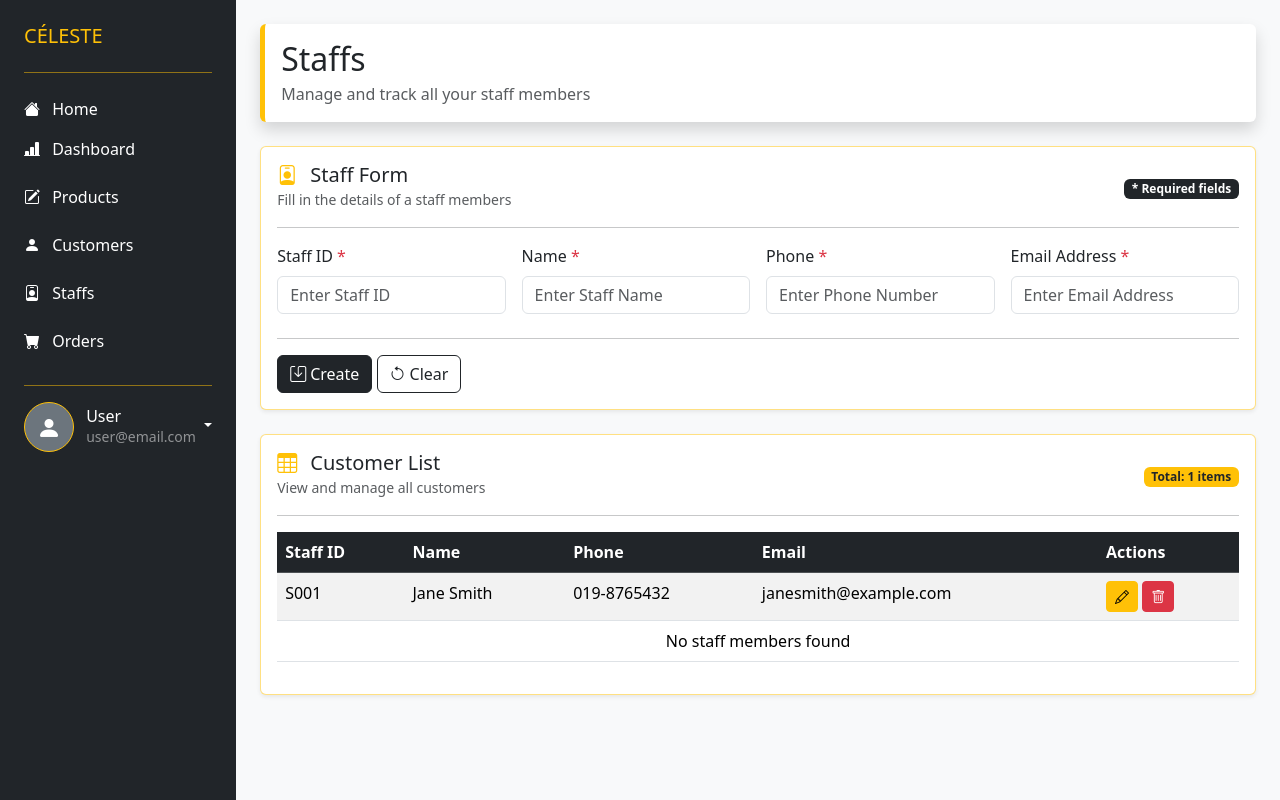
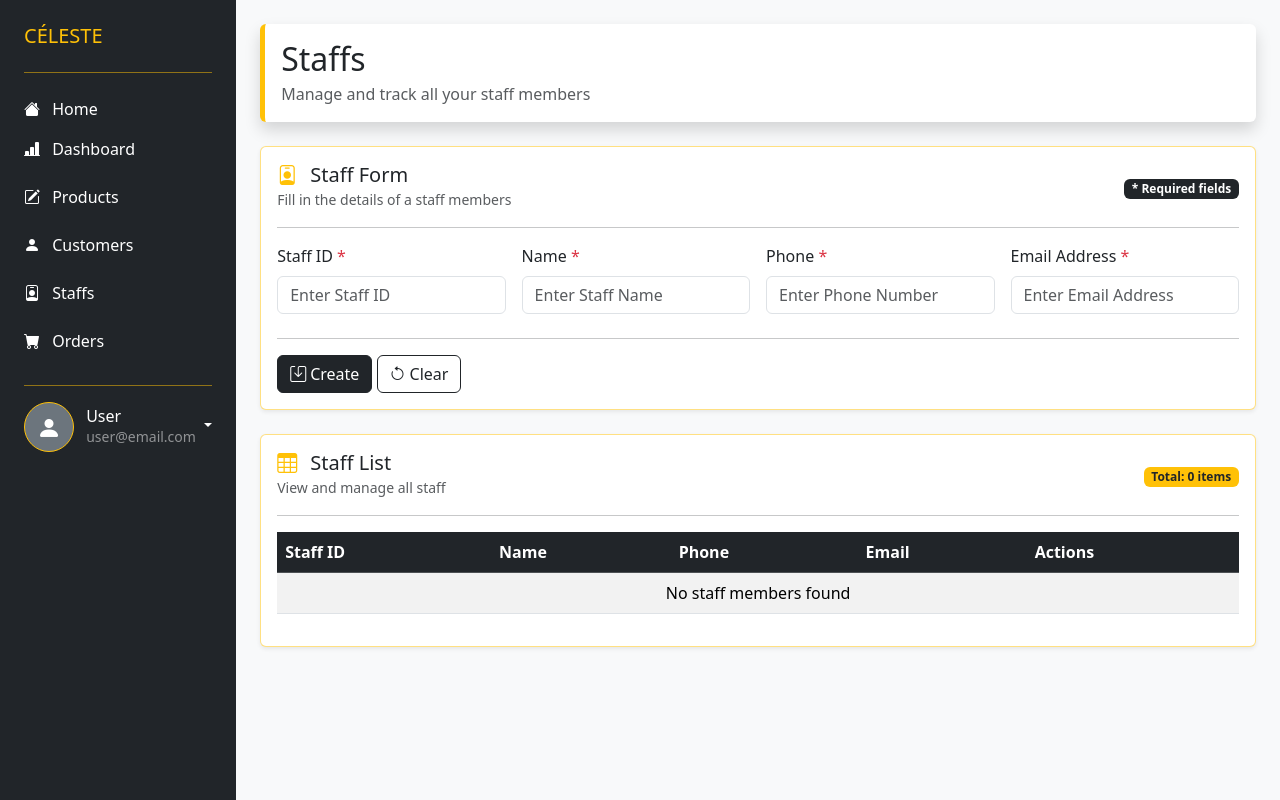
Before and after one commit to ManS1626/pt2, a PHP site: page /views/staffs.php in a window 1280 px wide. Run offline with PHP 8.4, Linux system fonts and the light colour scheme; some libraries are stand-ins or nearby versions.

Commit message:
create and link staff model and controller

```diff
--- a/views/staffs.php
+++ b/views/staffs.php
@@ -27,25 +27,25 @@ ob_start();
 
         <hr>
 
-        <form action="" method="post" class="needs-validation" novalidate>
+        <form action="<?= BASE_URL ?>staffcontroller/<?= isset($astaff) ? 'update' : 'save' ?>" method="post" class="needs-validation" novalidate>
             <div class="row g-3">
                 <div class="col-md-3">
                     <label for="staff_num" class="form-label">Staff ID <span class="text-danger" aria-hidden="true">*</span></label>
-                    <input name="staff_num" id="staff_num" type="text" class="form-control" placeholder="Enter Staff ID" value="" required>
+                    <input name="staff_num" id="staff_num" type="text" class="form-control" placeholder="Enter Staff ID" value="<?php echo isset($astaff['fld_staff_num']) ? htmlspecialchars($astaff['fld_staff_num']) : ''; ?>" required>
                 </div>
                 <div class="col-md-3">
                     <label for="staff_name" class="form-label">Name <span class="text-danger" aria-hidden="true">*</span></label>
-                    <input name="staff_name" id="staff_name" type="text" class="form-control" placeholder="Enter Staff Name" value="" required>
+                    <input name="staff_name" id="staff_name" type="text" class="form-control" placeholder="Enter Staff Name" value="<?php echo isset($astaff['fld_staff_name']) ? htmlspecialchars($astaff['fld_staff_name']) : ''; ?>" required>
                 </div>
 
                 <div class="col-md-3">
                     <label for="staff_phone" class="form-label">Phone <span class="text-danger" aria-hidden="true">*</span></label>
-                    <input name="staff_phone" id="staff_phone" type="text" class="form-control" placeholder="Enter Phone Number" value="" required>
+                    <input name="staff_phone" id="staff_phone" type="text" class="form-control" placeholder="Enter Phone Number" value="<?php echo isset($astaff['fld_staff_phone']) ? htmlspecialchars($astaff['fld_staff_phone']) : ''; ?>" required>
                 </div>
 
                 <div class="col-md-3">
                     <label for="staff_email" class="form-label">Email Address <span class="text-danger" aria-hidden="true">*</span></label>
-                    <input name="staff_email" id="staff_email" type="email" class="form-control" placeholder="Enter Email Address" value="" required>
+                    <input name="staff_email" id="staff_email" type="email" class="form-control" placeholder="Enter Email Address" value="<?php echo isset($astaff['fld_staff_email']) ? htmlspecialchars($astaff['fld_staff_email']) : ''; ?>" required>
                 </div>
 
             </div>
@@ -53,9 +53,12 @@ ob_start();
             <hr class="mt-4 mb-3">
 
             <div>
-                <button type="submit" name="create" class="btn btn-dark">
-                    <i class="bi bi-save me-1"></i>Create
+                <button type="submit" name="<?= isset($astaff) ? 'update' : 'create' ?>" class="btn btn-dark">
+                    <i class="bi bi-save me-1"></i><?= isset($astaff) ? 'Update' : 'Create' ?>
                 </button>
+                <?php if (isset($astaff)): ?>
+                    <input type="hidden" name="original_staff_num" value="<?php echo htmlspecialchars($astaff['fld_staff_num']); ?>">
+                <?php endif; ?>
                 <button type="reset" class="btn btn-outline-dark">
                     <i class="bi bi-arrow-counterclockwise me-1"></i>Clear
                 </button>
@@ -71,12 +74,12 @@ ob_start();
             <div class="col">
                 <h5 class="mb-0">
                     <i class="bi bi-table text-warning me-2"></i>
-                    Customer List
+                    <?php echo isset($astaff) ? 'Edit Staff' : 'Staff List'; ?>
                 </h5>
-                <small class="text-muted">View and manage all customers</small>
+                <small class="text-muted">View and manage all staff</small>
             </div>
             <div class="col-auto">
-                <span class="badge bg-warning text-dark">Total: 1 items</span>
+                <span class="badge bg-warning text-dark">Total: <?php echo count($staff ?? []); ?> items</span>
             </div>
         </div>
 
@@ -94,23 +97,28 @@ ob_start();
                     </tr>
                 </thead>
                 <tbody>
+                    <?php if (!empty($staff)) : ?>
+                        <?php foreach ($staff as $astaff) : ?>
                             <tr>
-                        <td>S001</td>
-                        <td>Jane Smith</td>
-                        <td>019-8765432</td>
-                        <td>janesmith@example.com</td>
+                                <td><?php echo htmlspecialchars($astaff['fld_staff_num']); ?></td>
+                                <td><?php echo htmlspecialchars($astaff['fld_staff_name']); ?></td>
+                                <td><?php echo htmlspecialchars($astaff['fld_staff_phone']); ?></td>
+                                <td><?php echo htmlspecialchars($astaff['fld_staff_email']); ?></td>
                                 <td>
-                            <a href="#" class="btn btn-sm btn-warning">
+                                    <a href="<?= BASE_URL ?>staffcontroller/edit/<?php echo htmlspecialchars($astaff['fld_staff_num']); ?>" class="btn btn-sm btn-warning">
                                         <i class="bi bi-pencil"></i>
                                     </a>
-                            <a href="#" class="btn btn-sm btn-danger">
+                                    <a href="<?= BASE_URL ?>staffcontroller/delete/<?php echo htmlspecialchars($astaff['fld_staff_num']); ?>" class="btn btn-sm btn-danger" onclick="return confirm('Are you sure to delete?');">
                                         <i class="bi bi-trash"></i>
                                     </a>
                                 </td>
                             </tr>
+                        <?php endforeach; ?>
+                    <?php else : ?>
                     <tr>
                         <td colspan="6" class="text-center">No staff members found</td>
                     </tr>
+                    <?php endif; ?>
                 </tbody>
             </table>
         </div>
```
Also changed, not shown: controllers/staffcontroller.php (+54 -0 lines), models/staffmodel.php (+93 -0 lines). Lines whose indentation alone changed are shown as unchanged.
